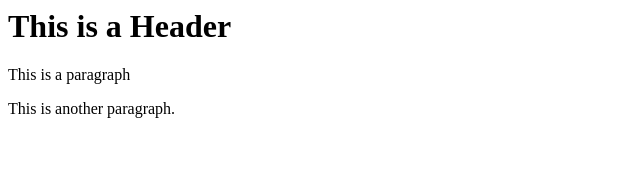
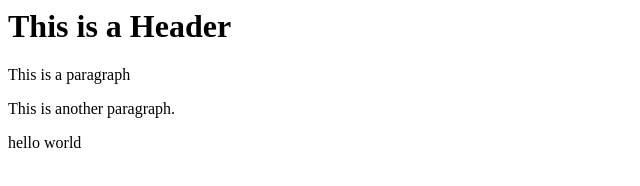
Before and after one commit to mahanaimh/git-test, a website: page index.html in a window 1280 px wide. Shown: the full height of the page, 0-640 px from the left. Drawn offline with Linux system fonts and the light colour scheme.

```diff
--- a/index.html
+++ b/index.html
@@ -3,5 +3,6 @@
         <h1>This is a Header </h1>
         <p>This is a paragraph</p>
         <p>This is another paragraph.</p>
+        <p>hello world</p>
     </body>
 </html>
```
Also changed, not shown: package.json (added, +24 -0 lines), 2 other files.
